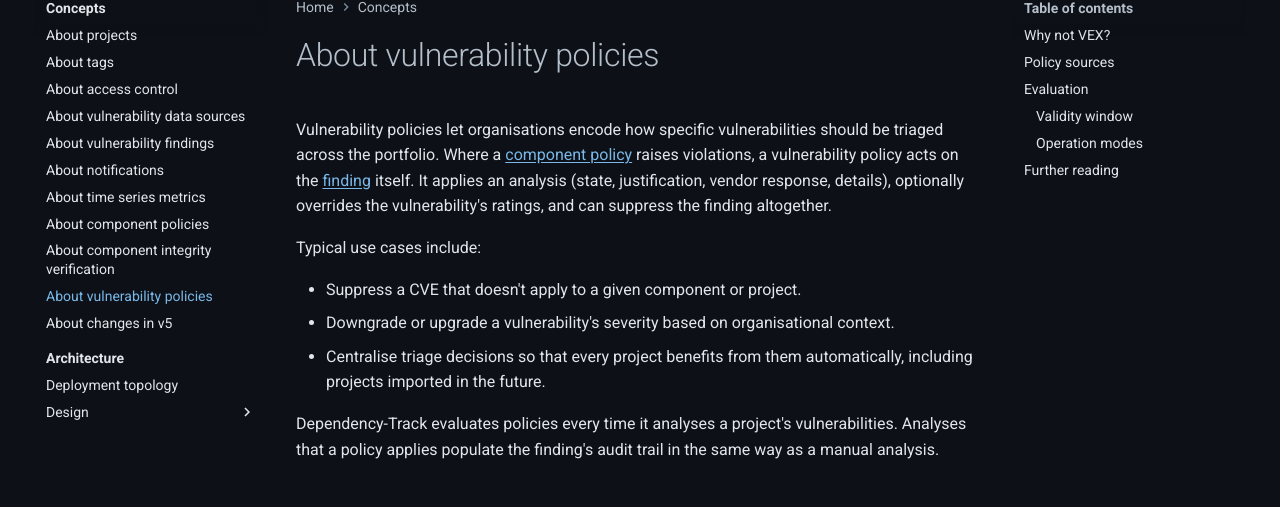
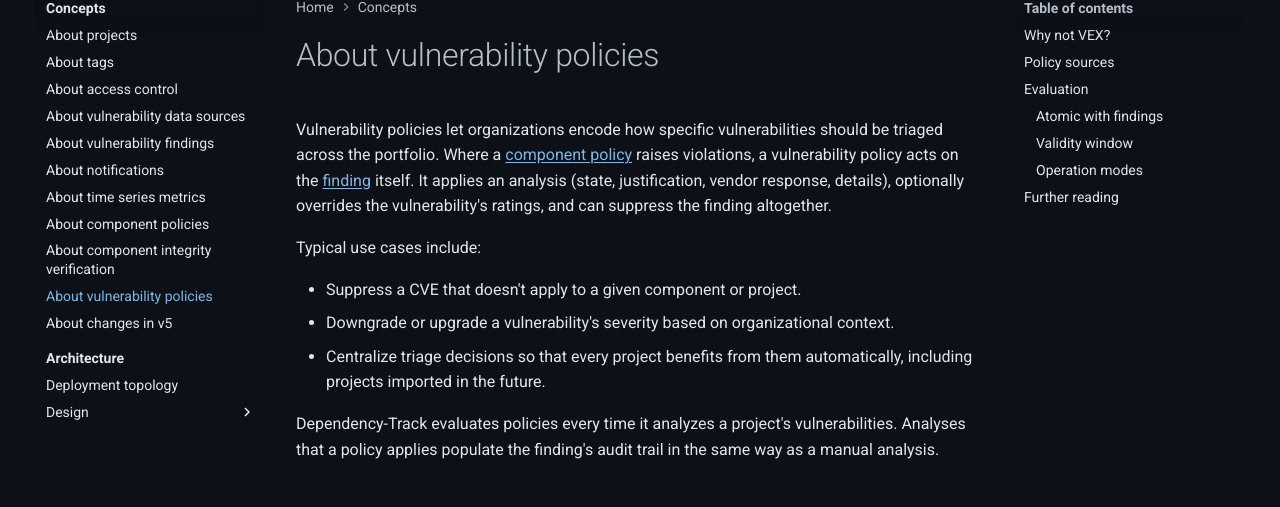
Before and after one commit to DependencyTrack/docs, an MkDocs documentation site: the page built from docs/concepts/vulnerability-policies.md, in a window 1280 px wide and 1400 px high. Shown: the part 151-658 px from the top of the window. Built offline with MkDocs 1.6.1 and Material for MkDocs 9.7.7, drawn with Linux system fonts in a browser that asks for light colours; comment, search, counter and statistics services are not loaded; the version menu is left out; some of the changed text lies outside the part shown.

Commit message:
Update vuln policies concept doc (#143)
Mentions that application is atomic with findings themselves, and why that is beneficial.

Also addresses wording and spelling that doesn't align with the project's style guidelines.

Signed-off-by: nscuro <nscuro@protonmail.com>

```diff
--- a/docs/concepts/vulnerability-policies.md
+++ b/docs/concepts/vulnerability-policies.md
@@ -1,6 +1,6 @@
 # About vulnerability policies
 
-Vulnerability policies let organisations encode how specific vulnerabilities should be triaged across
+Vulnerability policies let organizations encode how specific vulnerabilities should be triaged across
 the portfolio. Where a [component policy](../reference/policies/component-policies.md) raises violations, a vulnerability policy acts
 on the [finding](vulnerability-findings.md) itself. It applies an analysis (state, justification, vendor response, details),
 optionally overrides the vulnerability's ratings, and can suppress the finding altogether.
@@ -8,11 +8,11 @@
 Typical use cases include:
 
 * Suppress a CVE that doesn't apply to a given component or project.
-* Downgrade or upgrade a vulnerability's severity based on organisational context.
-* Centralise triage decisions so that every project benefits from them automatically, including
+* Downgrade or upgrade a vulnerability's severity based on organizational context.
+* Centralize triage decisions so that every project benefits from them automatically, including
   projects imported in the future.
 
-Dependency-Track evaluates policies every time it analyses a project's vulnerabilities. Analyses that
+Dependency-Track evaluates policies every time it analyzes a project's vulnerabilities. Analyses that
 a policy applies populate the finding's audit trail in the same way as a manual analysis.
 
 ## Why not VEX?
@@ -51,6 +51,16 @@
 match the same finding, the policy with the highest `priority` value wins, and only its analysis and
 ratings take effect. When two or more matching policies share the same priority, the oldest policy wins.
 
+### Atomic with findings
+
+Dependency-Track evaluates and applies policies atomically with the findings themselves. A finding
+suppressed by a policy never enters an unsuppressed state, not even briefly. As a result,
+suppressed findings do not trigger `NEW_VULNERABILITY` or `NEW_VULNERABLE_DEPENDENCY`
+[notifications](notifications.md), and they do not surface as new findings in dashboards or metrics.
+
+This is a meaningful advantage over post-hoc triage approaches such as VEX ingestion, where a
+notification fires on first detection and is only retracted once the triage decision lands.
+
 ### Validity window
 
 A policy applies only while the current time falls within its *Valid From* and *Valid Until*
@@ -78,7 +88,6 @@
   definitions, condition variables, the bundle YAML schema, and sync rules.
 * [Managing vulnerability policies](../guides/user/managing-vulnerability-policies.md)
   for step-by-step procedures.
-
 * [About component policies](component-policies.md) for the complementary policy type.
 
 [CycloneDX VEX]: https://cyclonedx.org/capabilities/vex/
```
